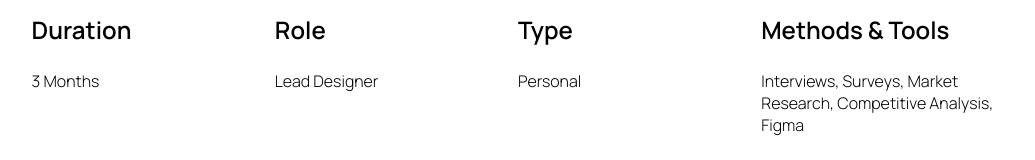
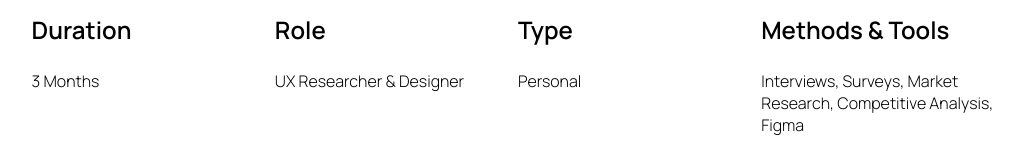
Before and after one commit to Elimists/sash-portfolio, a Next.js app: page /1 in a window 1280 px wide. Shown: the part 544-704 px from the top of the page, without its empty margins (122-1157 px from the left). Built offline with nearby package versions, Linux system fonts and the light colour scheme.

Commit message:
Changed max-width for html styling to 1400px and added styling to image enlarge container

```diff
--- a/data/projects.js
+++ b/data/projects.js
@@ -40,7 +40,7 @@ export const allProjects = [
         tags: "UX/UI - User Research - Visual Design - Behavioural Design",
         duration: "3 Months",
         type: "Personal",
-        role: "Lead Designer",
+        role: "UX Researcher & Designer",
         tools: "Interviews, Surveys, Market Research, Competitive Analysis, Figma",
         overview: "This senior project focsued on researching, designing, and validating a digital service that could help improve the user journey in a chosen problem space. Our group chose to tackle the rental housing experience and develop a solution that could streamline the process for beginners and experienced renters.",
         problem: "Overall, the process of finding and securing a housing rental can be a daunting, overwhelming, and cumbersome journey. Most of the process is learned by word of mouth and through trial and error, making it difficult for inexperienced renters to know where to begin and confidently carry out the entire process. There is also a need for more semi-formal education or resources concerning the renting process as a whole, including knowledge around renter rights. Even more experienced renters encounter a slew of issues relating to poor information across rental ads, usability and experience of rental platforms and listings, communication with landlords and roommates, decision making, and legal matters.",
--- a/styles/EnlargeImage.module.css
+++ b/styles/EnlargeImage.module.css
@@ -20,14 +20,13 @@
     position: fixed;
     height: 50px;
     width: 100px;
-    color: white;
-    background-color: black;
+    color: var(--color-text);
+    background-color: var(--color-background);
     top: 2rem;
     right: 4rem;
 }
 
 .image_container{
-    background-color: beige;
     height: 75%;
     width: 75%;
     border-radius: 10px;
--- a/styles/globals.css
+++ b/styles/globals.css
@@ -8,7 +8,7 @@ html{
   padding: 0;
   margin: 0;
   font-family: 'Manrope', sans-serif;
-
+  max-width: 1400px;
 }
 
 
```
